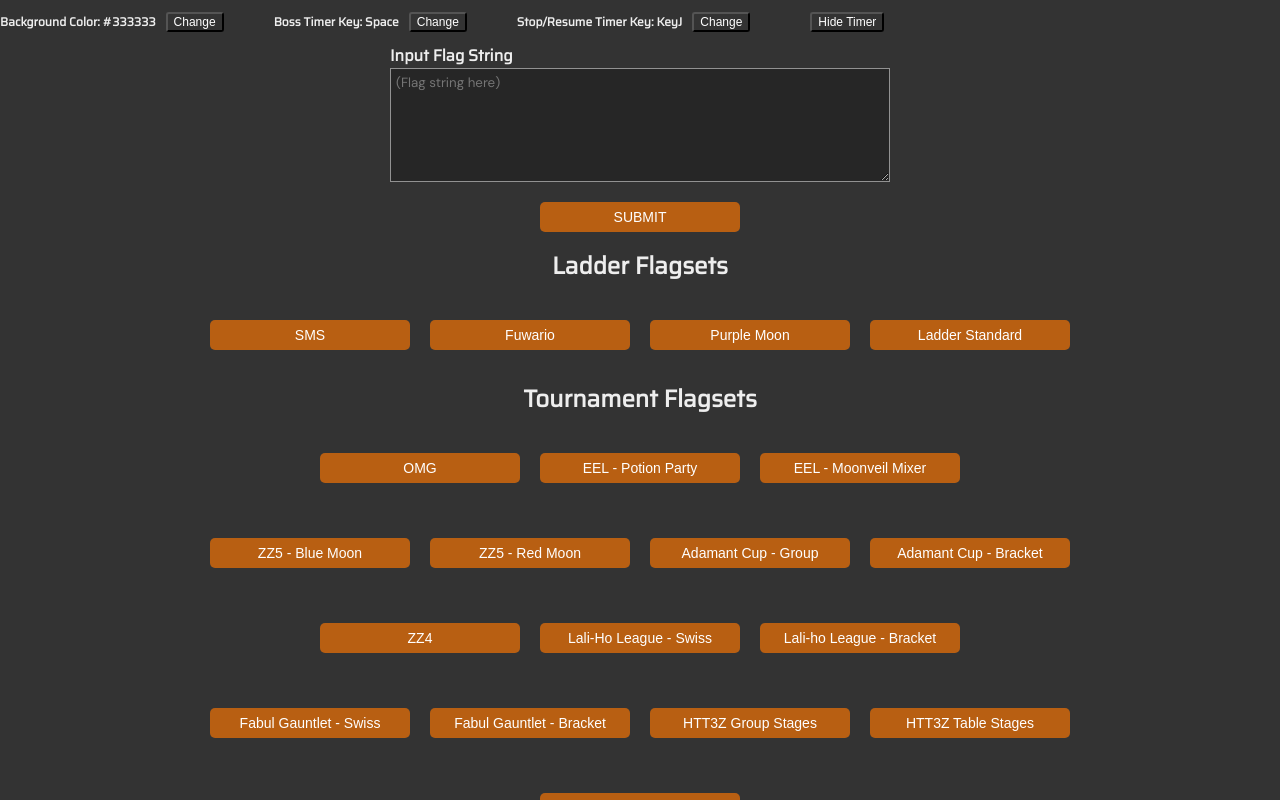
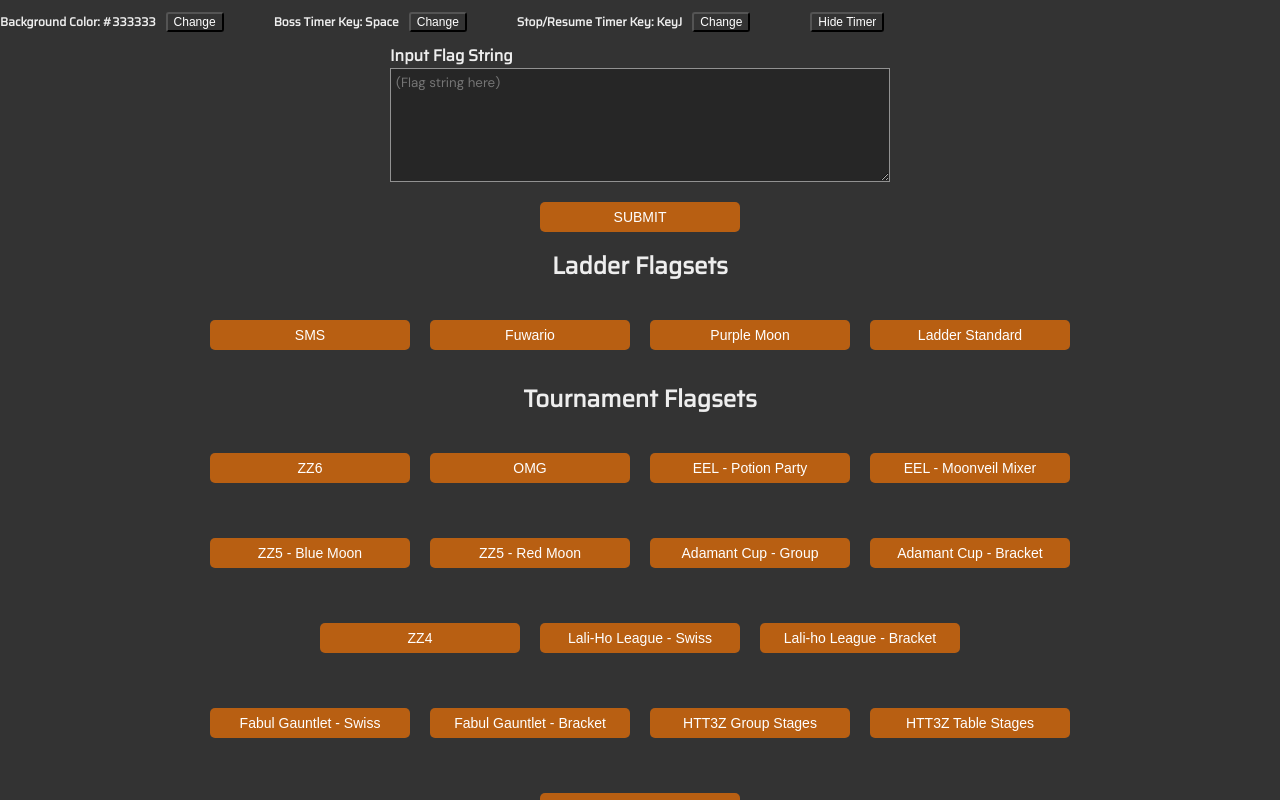
Before and after one commit to Fleury14/v4-timer, a React (Create React App) app: page / in a window 1280 px wide. Shown: the top 800 px of the page. Built offline with nearby package versions, Linux system fonts and the light colour scheme; no server answers.

Commit message:
refac(flag input): add zz6

```diff
--- a/src/components/flag-input/flag-input-form.js
+++ b/src/components/flag-input/flag-input-form.js
@@ -48,6 +48,7 @@ class FlagInputForm extends Component {
                 </div>
                 <h2 className="flag-preset-title">Tournament Flagsets</h2>
                 <div className="flag-presets">
+                    <button onClick={() => this.setState({ flags: 'O1:quest_forge/random:7,tough_quest/req:6/win:crystal Kmain/summon/moon/nofree Pkey Cstandard/nofree/start:cecil,kain,rydia,edward,rosa,yang,palom,porom,cid,edge/no:tellah,fusoya/j:abilities/nekkie/nodupes/hero Tpro/no:j/mintier:3/maxtier:7 Spro Bstandard/alt:gauntlet/whichburn Etoggle/no:jdrops Glife/backrow -kit:freedom -noadamants -nocursed -spoon' })}>ZZ6</button>
                     <button onClick={() => this.setState({ flags: 'O2:quest_forge/3:quest_music/4:quest_lowerbabil/5:quest_cavebahamut/6:quest_toroiatreasury/7:boss_fabulgauntlet/8:quest_magma/req:6/win:crystal Kmain/moon/trap/force:hook Pkey Cstandard/nofree/distinct:7/start:rosa,porom/no:tellah/restrict:cecil,yang,fusoya/j:abilities/nekkie/nodupes Tpro/no:j/maxtier:5 Spro Bstandard/alt:gauntlet/whichburn Etoggle Glife/backrow -kit:basic -kit3:random -noadamants -nocursed -smith:super -vanilla:traps -wacky:omnidextrous' })}>OMG</button>
                     <button onClick={() => this.setState({ flags: 'O1:quest_monsterqueen/2:quest_monsterking/3:quest_cavebahamut/4:quest_masamunealtar/5:quest_forge/random:3,tough_quest/req:6/win:game Kmain/trap/nofree/force:magma Pnone Cstandard/nofree/distinct:7/start:not_tellah,not_fusoya/no:fusoya/restrict:cecil/j:abilities/nekkie/nodupes/hero Twildish/money Swild/no:j Bstandard/nofree/alt:gauntlet/whichburn Etoggle/noexp Gwarp/life/sylph/backrow -kit:freedom -kit2:trap -kit3:basic -noadamants -nocursed -spoon' })}>EEL - Potion Party</button>
                     <button onClick={() => this.setState({ flags: 'O1:quest_magnes/2:quest_forge/3:boss_fabulgauntlet/4:boss_golbez/random:3,tough_quest/req:6/win:crystal Kmain/summon/moon/nofree Pkey Cstandard/nofree/restrict:cecil,fusoya/j:abilities/nekkie/hero Twildish/maxtier:5 Sstandard Bstandard/alt:gauntlet/whichburn Etoggle/cantrun Gwarp/life/sylph/backrow -kit:better -kit2:dwarf -spoon' })}>EEL - Moonveil Mixer</button>
```
